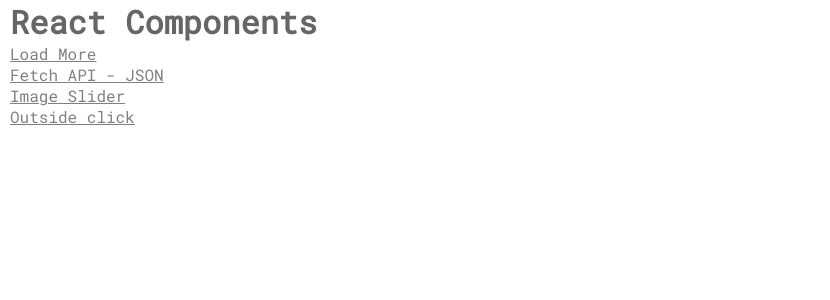
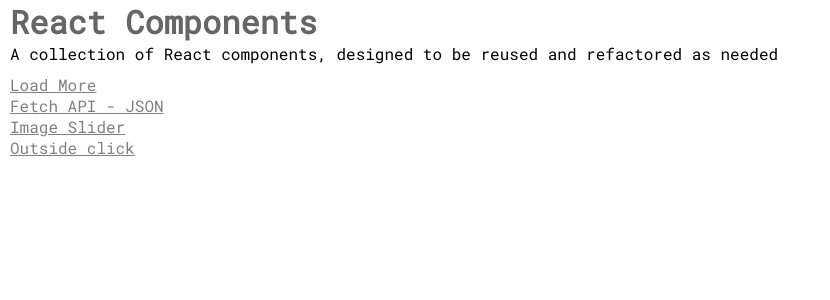
Before and after one commit to ChrisCooper0/react-components, a React (Create React App) app: page / in a window 1280 px wide. Shown: the top 300 px of the page, without its empty margins (0-830 px from the left). Built offline with nearby package versions, Linux system fonts and the light colour scheme.

Commit message:
update homepage

```diff
--- a/src/App.css
+++ b/src/App.css
@@ -66,6 +66,10 @@
   text-decoration: none !important;
 }
 
+ul {
+  margin-top: 10px;
+}
+
 a {
   color: grey;
 }
--- a/src/App.js
+++ b/src/App.js
@@ -14,6 +14,10 @@
             <Link to="/" className="title">
               <h1>React Components</h1>
             </Link>
+            <p>
+              A collection of React components, designed to be reused and
+              refactored as needed
+            </p>
             <nav>
               <ul>
                 <li>
@@ -30,6 +34,7 @@
                 </li>
               </ul>
             </nav>
+
             <Switch>
               <Route path="/load-more">
                 <LoadMore />
```
